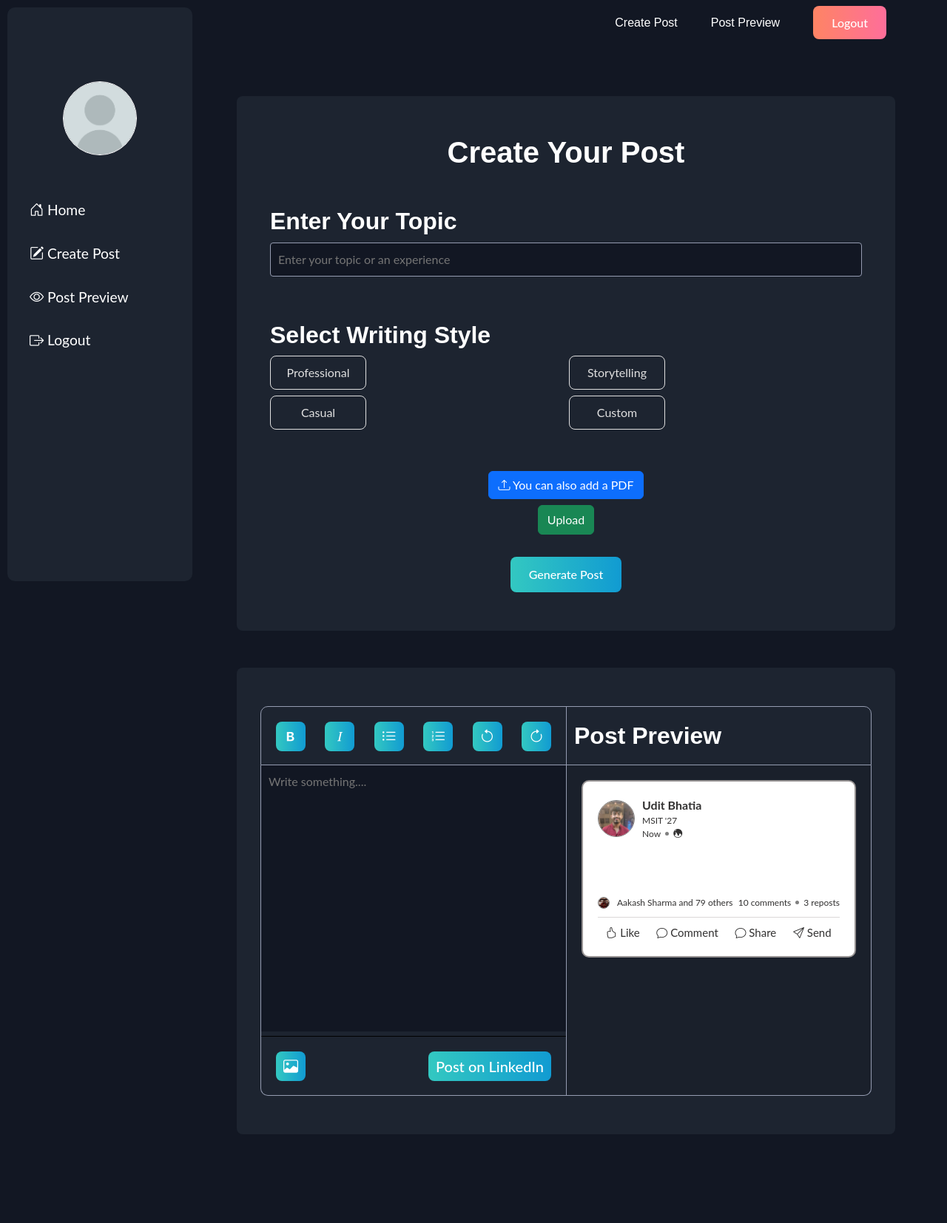
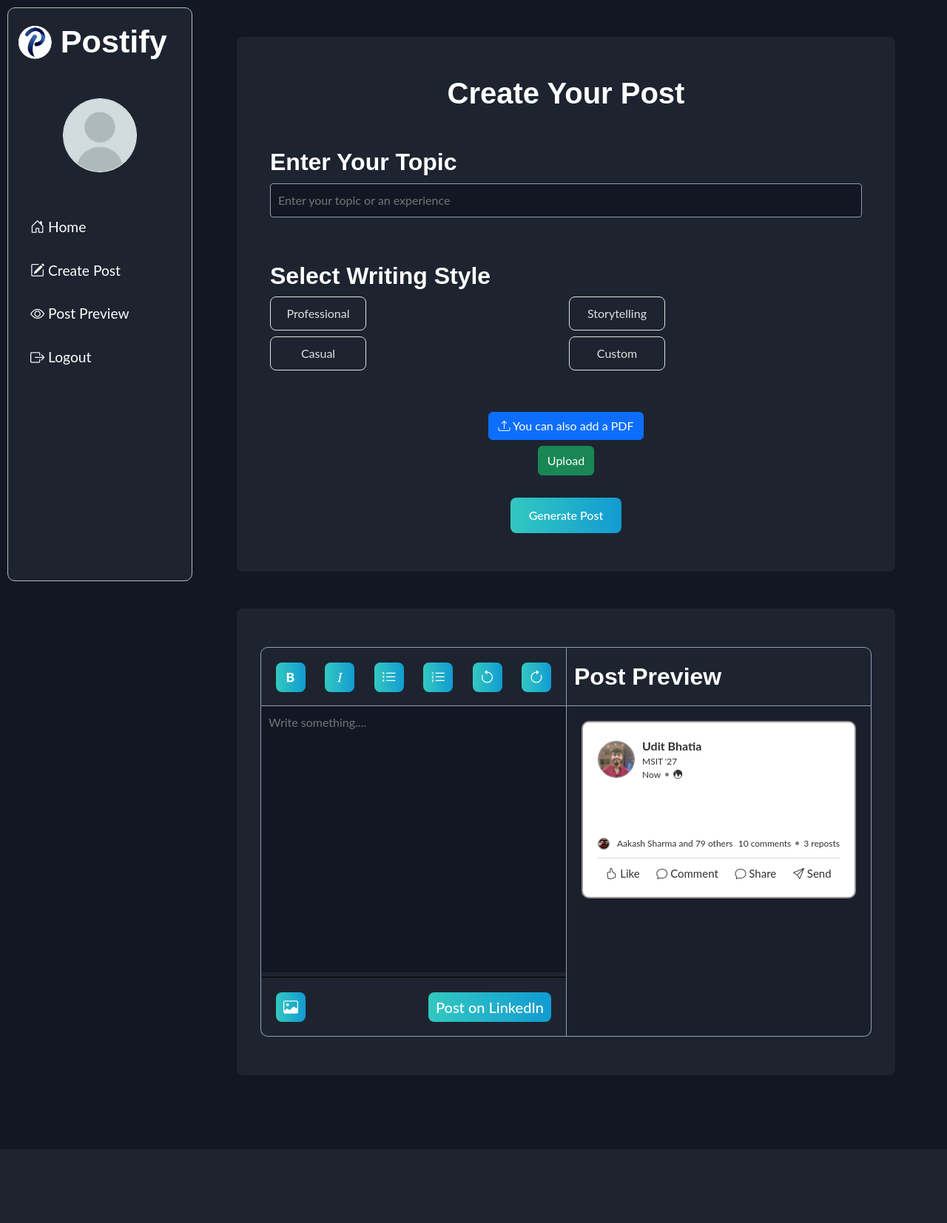
Before and after one commit to uditbhatia26/Postify, a Flask app: page /dashboard in a window 1280 px wide. Shown: the whole page at 74% size. After the commit the page ends 1554 px from the top, so only its background shows below. Run offline with Flask 3, Linux system fonts and the light colour scheme; the visitor is signed in with stand-in values (Sample User, id 1); some libraries are stand-ins or nearby versions.

Commit message:
removed navbar and added logo to dashboard

```diff
--- a/static/assets/css/styles.css
+++ b/static/assets/css/styles.css
@@ -46,7 +46,6 @@ h6 {
 /* post-selection-section */
 
 .creation-container {
-  margin-top: 100px !important;
   display: flex;
   flex-direction: column;
   margin: 50px;
@@ -320,10 +319,11 @@ textarea:focus {
   border-radius: 10px;
   background-color: #1d2430;
   background-size: 200%;
-  padding-top: 100px;
+  padding-top: 20px;
   align-content: center;
   gap: 50px;
   transition: all 0.3s;
+  border: 1px solid #b9b9b9;
 }
 
 .sidebar .logo {
--- a/templates/dashboard.html
+++ b/templates/dashboard.html
@@ -17,6 +17,10 @@
     <!-- Sidebar -->
     <button class="sidebar-toggle" onclick="toggleSidebar()"><i class="bi bi-list"></i></button>
     <div class="sidebar " id="sidebar">
+      <div style="display: flex; flex-direction: row;">
+        <img src="../static/assets/images/logo/postify-logo-03-01.png" alt="logo" style="height: 50px;">
+        <h3 style="color: white; font-size: 2.7rem !important;">Postify</h3>
+      </div>
       <div class="logo">
           {% if user and user.profile_picture %}
               <img src="{{ user.profile_picture }}" alt="Profile Picture" style="width: 100px; height: 100px; border-radius: 50%; border: 1.5px solid white;">
@@ -40,43 +44,8 @@
 
 
     <!-- Main Content -->
-    <div class="content" style="margin-left: 250px; padding: 20px;">
-      <div class="navbar-area">
-        <div class="container">
-          <div class="row">
-            <div class="col-lg-12">
-              <nav class="navbar navbar-expand-lg">
-                <button class="navbar-toggler" type="button" data-bs-toggle="collapse"
-                  data-bs-target="#navbarSupportedContent" aria-controls="navbarSupportedContent" aria-expanded="false"
-                  aria-label="Toggle navigation">
-                  <span class="toggler-icon"> </span>
-                  <span class="toggler-icon"> </span>
-                  <span class="toggler-icon"> </span>
-                </button>
+    <div class="content" style="margin-left: 250px; padding: 0 20px;">
 
-                <div class="collapse navbar-collapse sub-menu-bar" id="navbarSupportedContent">
-                  <ul id="nav" class="navbar-nav ms-auto">
-                    <li class="nav-item">
-                      <a class="page-scroll active" href="#post-creation">Create Post</a>
-                    </li>
-                    <li class="nav-item">
-                      <a class="page-scroll" href="#post-preview">Post Preview</a>
-                    </li>
-                  </ul>
-                </div>
-
-                <div class="navbar-btn d-none d-sm-inline-block">
-                  <a class="main-btn" href="{{ url_for('logout') }}">
-                    Logout
-                  </a>
-                </div>
-
-              </nav>
-            </div>
-          </div>
-        </div>
-      </div>
-    <!-- navbar area -->
 
     <!-- post-selection-section -->
     <form action="{{ url_for('generate_post') }}" method="post">
```
